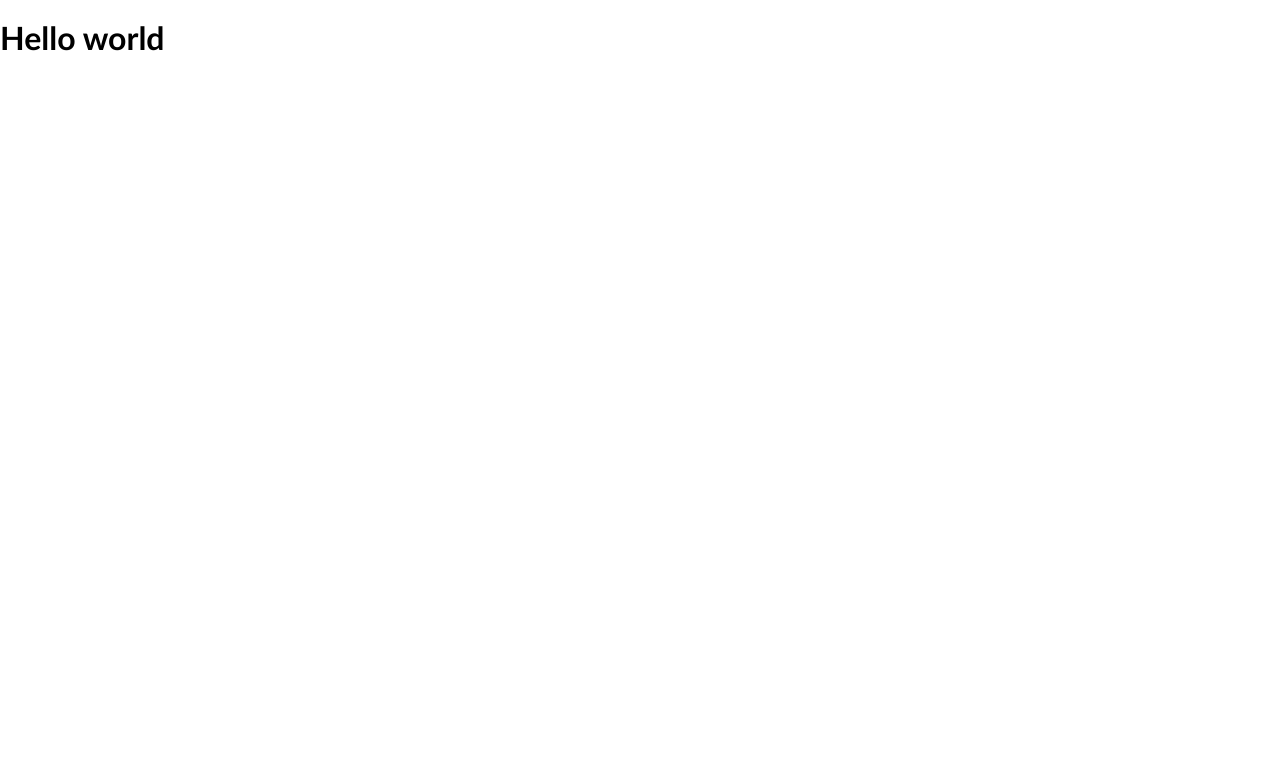
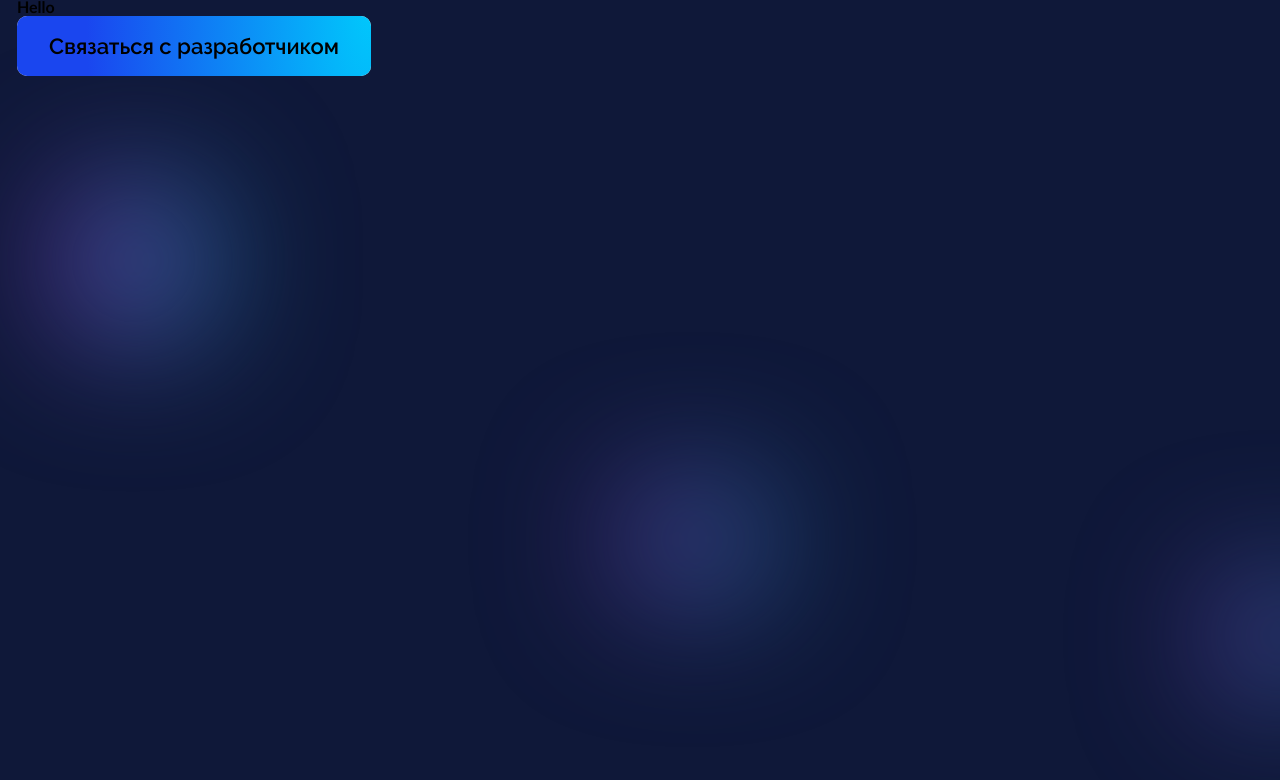
Before and after one commit to etherealelement/next-portfolio, a Next.js app: page / in a window 1280 px wide. Shown: the top 780 px of the page. Built offline with nearby package versions, Linux system fonts and the light colour scheme.

Commit message:
create: button ui

```diff
--- /dev/null
+++ b/app/components/ui/button/Button.module.scss
@@ -0,0 +1,69 @@
+.button {
+  border: none;
+  outline: none;
+  padding: 16px 32px;
+  font-family: 'Raleway';
+  font-style: normal;
+  font-weight: 600;
+  font-size: 22px;
+  line-height: 128.9%;
+  cursor: pointer;
+  position: relative;
+  z-index: 0;
+  border-radius: 10px;
+
+  &:before {
+    content: '';
+    background: linear-gradient(45deg, #ff0000, #ff7300, #fffb00, #48ff00, #00ffd5, #002bff, #7a00ff, #ff00c8, #ff0000);
+    position: absolute;
+    top: -2px;
+    left: -2px;
+    background-size: 400%;
+    z-index: -1;
+    filter: blur(5px);
+    width: calc(100% + 4px);
+    height: calc(100% + 4px);
+    animation: glowing 20s linear infinite;
+    opacity: 0;
+    transition: opacity .3s ease-in-out;
+    border-radius: 10px;
+  }
+
+  &:active {
+    color: #ffffff;
+
+    &:after {
+      background: transparent;
+    }
+  }
+
+  &:hover:before {
+    opacity: 1;
+  }
+
+  &:after {
+    z-index: -1;
+    content: '';
+    position: absolute;
+    width: 100%;
+    height: 100%;
+    background: radial-gradient(142.65% 2282.99% at 100% -31.65%, #00C9FC 0%, #1A46EF 56.36%);
+    left: 0;
+    top: 0;
+    border-radius: 10px;
+  }
+}
+
+@keyframes glowing {
+  0% {
+    background-position: 0 0;
+  }
+
+  50% {
+    background-position: 400% 0;
+  }
+
+  100% {
+    background-position: 0 0;
+  }
+}
--- /dev/null
+++ b/app/components/ui/button/Button.props.ts
@@ -0,0 +1,5 @@
+import {DetailedHTMLProps, HTMLAttributes, ReactNode} from "react";
+
+export interface ButtonProps extends DetailedHTMLProps<HTMLAttributes<HTMLButtonElement>,HTMLButtonElement> {
+    children: ReactNode;
+}
--- /dev/null
+++ b/app/components/ui/button/Button.tsx
@@ -0,0 +1,12 @@
+import { FC } from 'react';
+import {ButtonProps} from "@/app/components/ui/button/Button.props";
+import styles from "./Button.module.scss"
+
+export const Button: FC<ButtonProps> = ({children, ...props}:ButtonProps) => {
+    return <>
+    <button {...props} className={styles.button}>
+        {children}
+
+    </button>
+    </>;
+};
--- a/app/layout.tsx
+++ b/app/layout.tsx
@@ -1,17 +1,18 @@
 import './globals.css'
 import {Lato} from 'next/font/google'
 import {NextFont} from "next/dist/compiled/@next/font";
+import "./utils/helpers/reset.scss";
 
-const lato:NextFont = Lato({
+const lato: NextFont = Lato({
     subsets: ['latin'],
     weight: "400",
 })
 
 
-
 export const metadata = {
     title: 'portfolio-app',
     description: 'Generated by create next app',
+
 }
 
 export default function RootLayout({
@@ -22,7 +23,9 @@ export default function RootLayout({
     return (
         <html lang="en">
         <body className={lato.className}>
-        {children}
+        <div className="container">
+            {children}
+        </div>
         </body>
         </html>
     )
--- a/app/page.tsx
+++ b/app/page.tsx
@@ -1,10 +1,16 @@
 import Image from 'next/image'
-
+import {Button} from "@/app/components/ui/button/Button";
 
 export default function Home() {
     return (
         <main>
-        <h1>Hello world</h1>
+            <h1>Hello</h1>
+            <Button>{"Связаться с разработчиком"}</Button>
+            <div className="background-animation">
+                <div id="ball-one"></div>
+                <div id="ball-two"></div>
+                <div id="ball-three"></div>
+            </div>
         </main>
     )
 }
--- /dev/null
+++ b/app/utils/helpers/reset.scss
@@ -0,0 +1,44 @@
+html, body, div, span, applet, object, iframe,
+h1, h2, h3, h4, h5, h6, p, blockquote, pre,
+a, abbr, acronym, address, big, cite, code,
+del, dfn, em, img, ins, kbd, q, s, samp,
+small, strike, strong, sub, sup, tt, var,
+b, u, i, center,
+dl, dt, dd, ol, ul, li,
+fieldset, form, label, legend,
+table, caption, tbody, tfoot, thead, tr, th, td,
+article, aside, canvas, details, embed,
+figure, figcaption, footer, header, hgroup,
+menu, nav, output, ruby, section, summary,
+time, mark, audio, video {
+	margin: 0;
+	padding: 0;
+	border: 0;
+	font-size: 100%;
+	vertical-align: baseline;
+	text-decoration: none;
+	color: black;
+}
+/* HTML5 display-role reset for older browsers */
+article, aside, details, figcaption, figure,
+footer, header, hgroup, menu, nav, section {
+	display: block;
+}
+body {
+	line-height: 1;
+}
+ol, ul {
+	list-style: none;
+}
+blockquote, q {
+	quotes: none;
+}
+blockquote:before, blockquote:after,
+q:before, q:after {
+	content: '';
+	content: none;
+}
+table {
+	border-collapse: collapse;
+	border-spacing: 0;
+}
```
Also changed, not shown: app/components/header/Header.tsx (added), public/logotype.svg (added).
